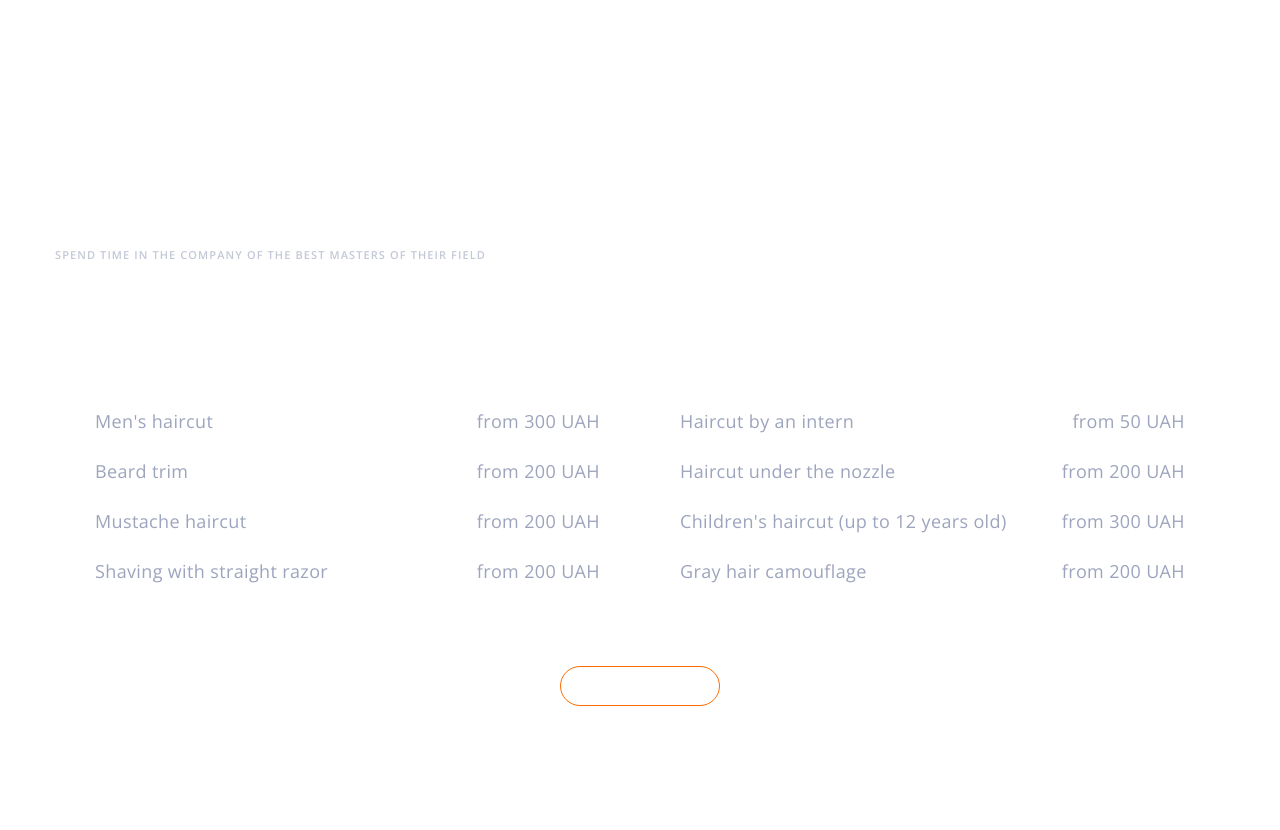
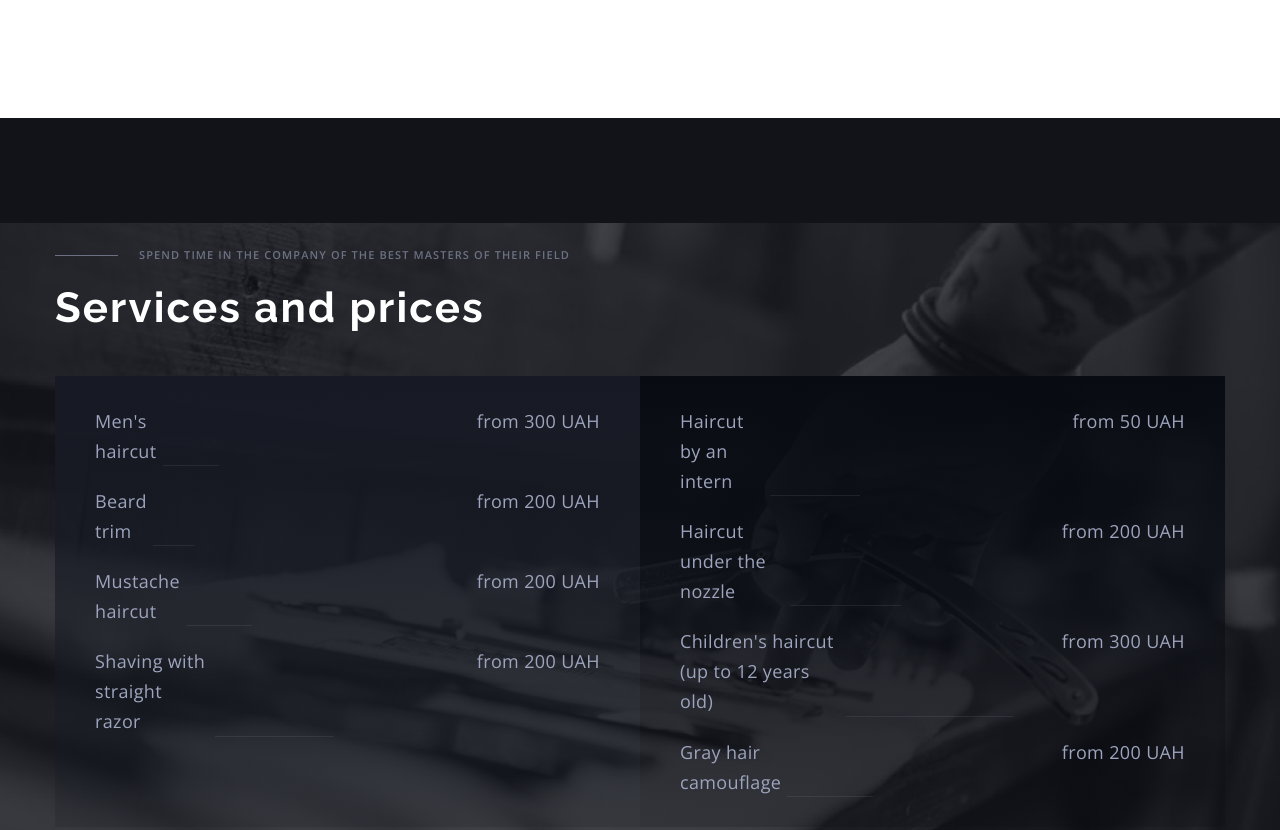
Before and after one commit to Mirana-19/barbershop-markup-hw-04, a plain HTML site: page index.html in a window 1280 px wide. Shown: the part 1370-2200 px from the top of the page. Drawn offline with nearby package versions, Linux system fonts and the light colour scheme.

Commit message:
added backgrounds and pseudo-elements

```diff
--- a/css/styles.css
+++ b/css/styles.css
@@ -112,22 +112,46 @@ img {
 /* -----Text----- */
 
 .pre-title {
+  display: flex;
+  align-items: center;
+
   font-weight: 600;
   font-size: 11px;
   line-height: 1.36;
   letter-spacing: 0.1em;
   text-transform: uppercase;
 }
+
+.pre-title::before {
+  height: 1px;
+  width: 63px;
+  margin-right: 21px;
+
+  content: '';
+}
+
 .pre-title-gray {
   color: var(--light-gray-text-opacity-60);
+}
+
+.pre-title-gray::before {
+  background-color: var(--light-gray-text-opacity-60);
 }
 
 .pre-title-black {
   color: var(--black-title);
 }
 
+.pre-title-black::before {
+  background-color: var(--black-title);
+}
+
 .pre-title-white {
   color: var(--white-text);
+}
+
+.pre-title-white::before {
+  background-color: var(--light-gray-text-opacity-40);
 }
 
 .section-text {
@@ -242,15 +266,9 @@ img {
   padding-top: 272px;
 }
 
-.pre-title-hero::before {
-  display: inline-flex;
-  align-self: center;
-  height: 1px;
-  width: 63px;
-  margin-right: 21px;
-
-  content: '';
-  outline: 1px rgba var(--light-gray-text-opacity-60);
+.pre-title-hero {
+  display: flex;
+  align-items: center;
 }
 
 .hero-title {
@@ -323,19 +341,22 @@ img {
   padding-bottom: 130px;
 }
 
-.reasons-numbers {
-  font-weight: 700;
-  font-size: 42px;
-  line-height: 1.36;
-  letter-spacing: 0.05em;
-  color: var(--black);
+.prices-section {
+  max-width: 1280px;
+  margin-right: auto;
+  margin-left: auto;
+  background-color: #111319;
+  background-image: url(../images/prices-bg.png);
+  background-repeat: no-repeat;
+  background-position: center;
 }
 
-.reasons-text {
-  font-weight: 600;
-  font-size: 11px;
-  line-height: 1.36;
-  color: var(--black);
+.list-light {
+  background: linear-gradient(180deg, #171a24 0%, rgba(23, 26, 36, 0.2) 100%);
+}
+
+.list-dark {
+  background: linear-gradient(180deg, #090b13 0%, rgba(9, 11, 19, 0.2) 100%);
 }
 
 .prices-title {
@@ -361,8 +382,40 @@ img {
   margin-top: 20px;
 }
 
+.list-item-name {
+  display: flex;
+}
+
+.list-item-name::after {
+  content: '';
+  align-self: flex-end;
+  margin-left: 6px;
+  margin-right: 6px;
+  height: 1px;
+  width: 100%;
+
+  background-color: rgba(157, 164, 189, 0.12);
+}
+
 .prices-btn {
   margin: 50px auto 0 auto;
+}
+
+/* -----Reasons Section----- */
+
+.reasons-numbers {
+  font-weight: 700;
+  font-size: 42px;
+  line-height: 1.36;
+  letter-spacing: 0.05em;
+  color: var(--black);
+}
+
+.reasons-text {
+  font-weight: 600;
+  font-size: 11px;
+  line-height: 1.36;
+  color: var(--black);
 }
 
 /* -----Employees Section----- */
--- a/index.html
+++ b/index.html
@@ -92,46 +92,46 @@
         </div>
       </section>
       <section class="prices-section">
-        <div class="container">
+        <div class="container prices-container">
           <p class="pre-title pre-title-gray">
             Spend time in the company of the best masters of their field
           </p>
           <h2 class="section-title section-title-white prices-title">Services and prices</h2>
 
           <div class="prices-list-container">
-            <ul class="section-text-gray prices-list">
+            <ul class="section-text-gray prices-list list-light">
               <li class="prices-list-item">
-                <p>Men's haircut</p>
+                <p class="list-item-name">Men's haircut</p>
                 <p>from 300 UAH</p>
               </li>
               <li class="prices-list-item">
-                <p>Beard trim</p>
+                <p class="list-item-name">Beard trim</p>
                 <p>from 200 UAH</p>
               </li>
               <li class="prices-list-item">
-                <p>Mustache haircut</p>
+                <p class="list-item-name">Mustache haircut</p>
                 <p>from 200 UAH</p>
               </li>
               <li class="prices-list-item">
-                <p>Shaving with straight razor</p>
+                <p class="list-item-name">Shaving with straight razor</p>
                 <p>from 200 UAH</p>
               </li>
             </ul>
-            <ul class="section-text-gray prices-list">
+            <ul class="section-text-gray prices-list list-dark">
               <li class="prices-list-item">
-                <p>Haircut by an intern</p>
+                <p class="list-item-name">Haircut by an intern</p>
                 <p>from 50 UAH</p>
               </li>
               <li class="prices-list-item">
-                <p>Haircut under the nozzle</p>
+                <p class="list-item-name">Haircut under the nozzle</p>
                 <p>from 200 UAH</p>
               </li>
               <li class="prices-list-item">
-                <p>Children's haircut (up to 12 years old)</p>
+                <p class="list-item-name">Children's haircut (up to 12 years old)</p>
                 <p>from 300 UAH</p>
               </li>
               <li class="prices-list-item">
-                <p>Gray hair camouflage</p>
+                <p class="list-item-name">Gray hair camouflage</p>
                 <p>from 200 UAH</p>
               </li>
             </ul>
```
Also changed, not shown: images/prices-bg.png (added).
